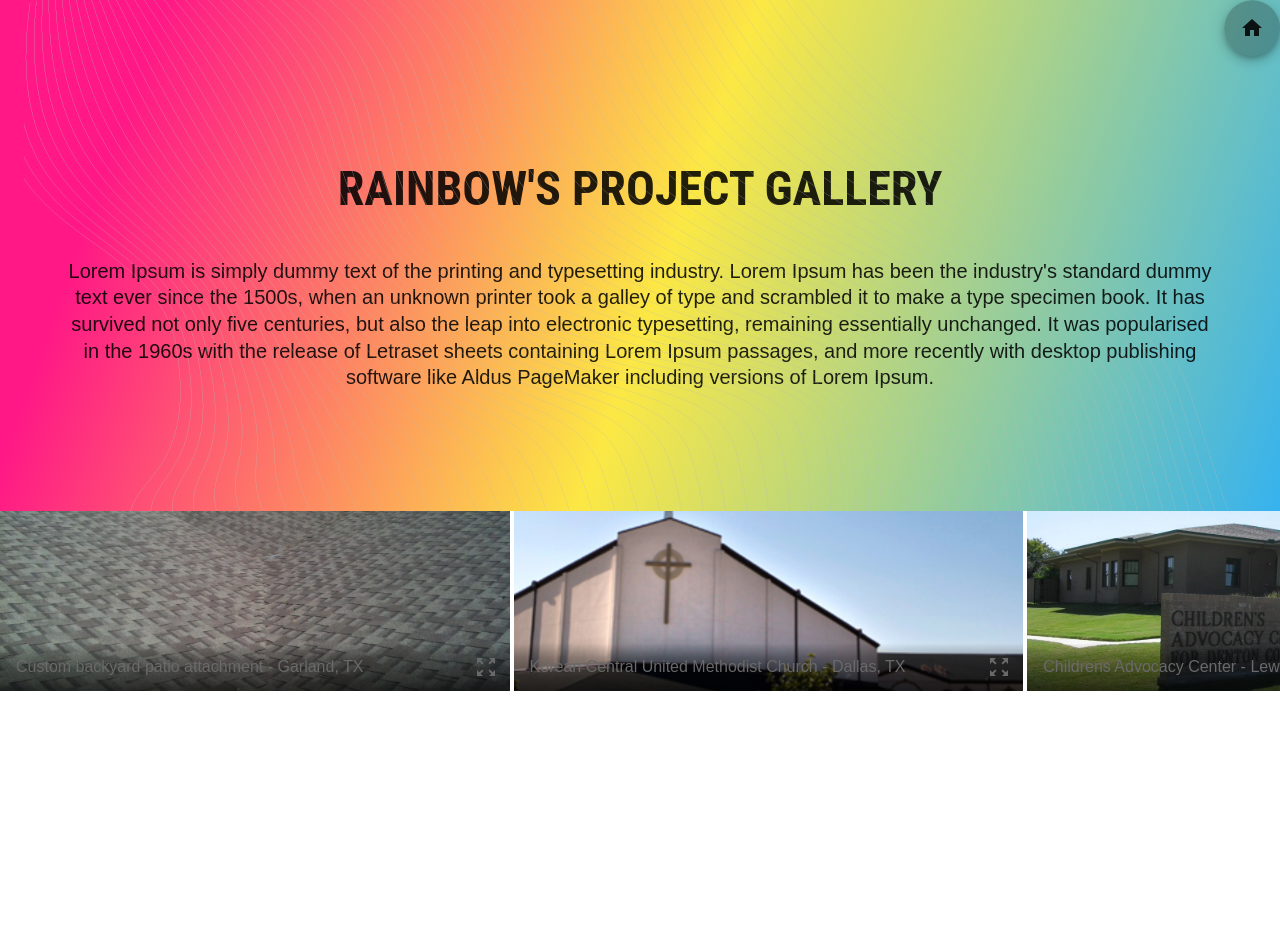
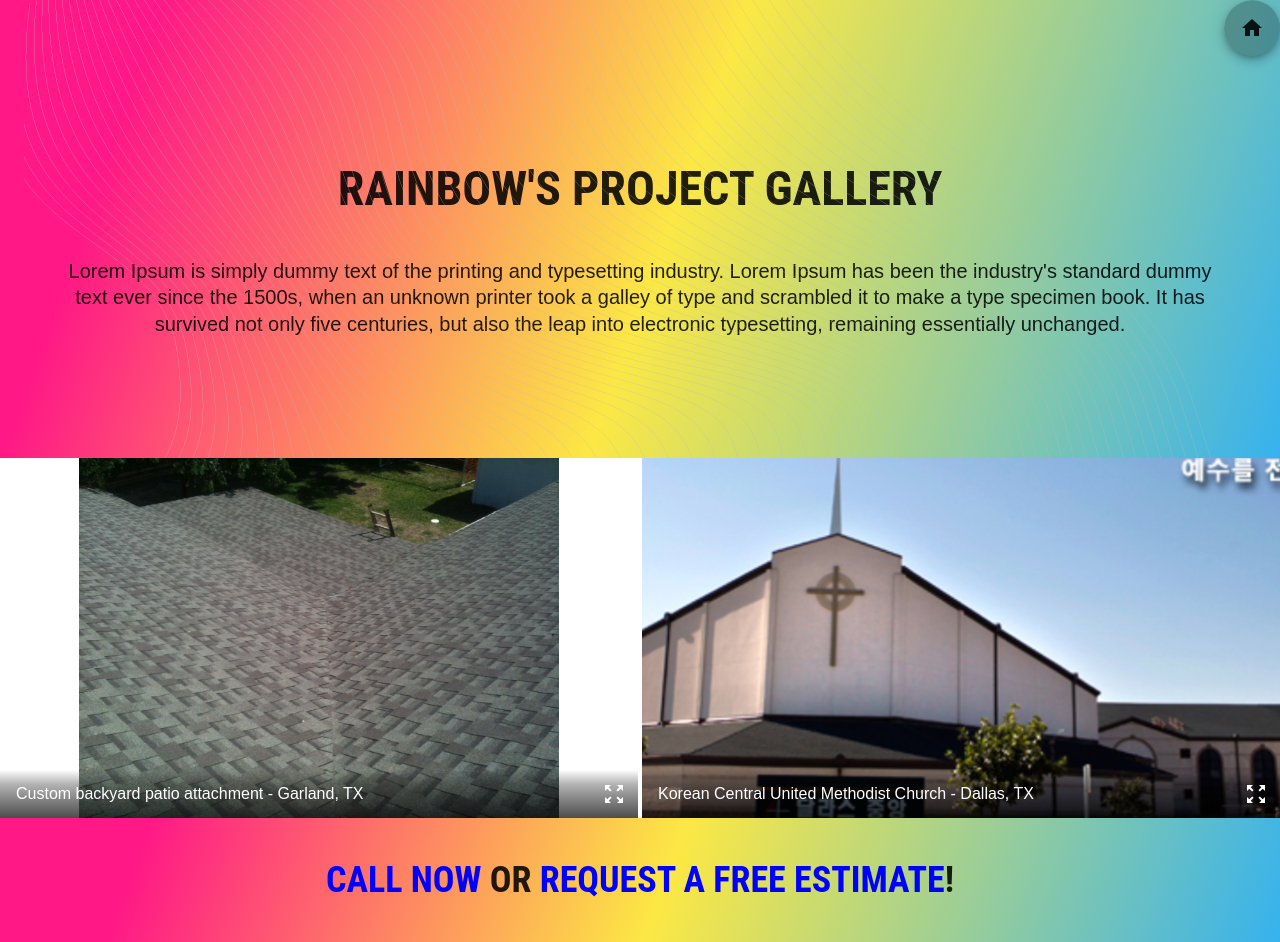
Before and after one commit to nwuerz/rainbow-remodeling, a React (Create React App) app: page /gallery in a window 1280 px wide. Before the commit the page ends 800 px from the top, so only its background shows below. Built offline with nearby package versions, Linux system fonts and the light colour scheme.

Commit message:
styled gallery page

```diff
--- a/src/components/tileData.json
+++ b/src/components/tileData.json
@@ -1,38 +1,47 @@
 [
     {
         "img": "/static/images/patio-attachment.jpg",
-        "title": "Custom backyard patio attachment - Garland, TX"
+        "title": "Custom backyard patio attachment - Garland, TX",
+        "popoverImg":"/static/images/patio-attachment.jpg"
     },
     {
         "img": "/static/images/korean-church.jpg",
-        "title": "Korean Central United Methodist Church - Dallas, TX"
+        "title": "Korean Central United Methodist Church - Dallas, TX",
+        "popoverImg":"static/images/korean-church.jpg"
     },
     {
         "img": "/static/images/advocacy-center.jpg",
-        "title": "Childrens Advocacy Center - Lewisville, TX"
+        "title": "Childrens Advocacy Center - Lewisville, TX",
+        "popoverImg":"/static/images/advocacy-center.jpg"
     },
     {
         "img": "/static/images/ntx-job-core.jpg",
-        "title": "North Texas Job Core - McKinney, TX"
+        "title": "North Texas Job Core - McKinney, TX",
+        "popoverImg":"/static/images/patio-attachment.jpg"
     },
     {
         "img": "/static/images/aquatics-center.jpg",
-        "title": "Chisolm Park Aquatics Center - Hurst, TX"
+        "title": "Chisolm Park Aquatics Center - Hurst, TX",
+        "popoverImg":"/static/images/patio-attachment.jpg"
     },
     {
         "img": "/static/images/adjuster-markings.jpg",
-        "title": "Adjuster markings of hail damage for total loss, full replacement! - Richardson, TX"
+        "title": "Adjuster markings of hail damage for total loss, full replacement! - Richardson, TX",
+        "popoverImg":"/static/images/patio-attachment.jpg"
     },
     {
         "img": "/static/images/lifetime-shingles.jpg",
-        "title": "Completed residential roof with Lifetime shingles! - Plano, TX"
+        "title": "Completed residential roof with Lifetime shingles! - Plano, TX",
+        "popoverImg":"/static/images/patio-attachment.jpg"
     },
     {
         "img": "/static/images/1605-front.jpg",
-        "title": "Completed residential roof with standard shingles! - Carrollton, TX"
+        "title": "Completed residential roof with standard shingles! - Carrollton, TX",
+        "popoverImg":"/static/images/patio-attachment.jpg"
     },
     {
         "img": "/static/images/1605-side.jpg",
-        "title": "Completed residential roof with standard shingles! - Carrollton, TX"
+        "title": "Completed residential roof with standard shingles! - Carrollton, TX",
+        "popoverImg":"/static/images/patio-attachment.jpg"
     }
 ]
--- a/src/pages/Gallery.jsx
+++ b/src/pages/Gallery.jsx
@@ -2,6 +2,7 @@ import React from 'react';
 import HomeButton from '../components/HomeButton';
 import GalleryHeader from '../views/GalleryHeader';
 import Projects from '../views/Projects';
+import GalleryFooter from '../views/GalleryFooter';
 
 const Gallery = () => {
     return (
@@ -9,6 +10,7 @@ const Gallery = () => {
         <HomeButton />
         <GalleryHeader />
         <Projects />
+        <GalleryFooter />
         </>
      );
 }
--- a/src/views/ClaimsHeader.jsx
+++ b/src/views/ClaimsHeader.jsx
@@ -95,11 +95,15 @@ function ClaimsHeader(props) {
             <div>
             <Typography className={classes.text} variant="h6" align="center">
               {
-                "If you have recently filed a claim with your insurance company, received an insurance settlement, or would just like to know whether it makes sense to pursue an insurance claim, Rainbow can help. Call us today at (469)855-6912 or"
+                "If you have recently filed a claim with your insurance company, received an insurance settlement, or would just like to know whether it makes sense to pursue an insurance claim, Rainbow can help."
+              }
+              <a className={classes.link} href="tel:469-855-6912">  call us </a>
+              {
+                "today or"
               }
               <a href="/estimate" className={classes.link}> request a quote </a>
               {
-                "and will be able to help you in as little as 24 hours."
+                "and we will be able to help you in as little as 24 hours."
               }
             </Typography>
             </div>
--- /dev/null
+++ b/src/views/GalleryFooter.jsx
@@ -0,0 +1,46 @@
+import React from 'react';
+import PropTypes from "prop-types";
+import { Grid, Typography, withStyles } from "@material-ui/core";
+
+const styles = (theme) => ({
+    root: {
+      display: "flex",
+      overflow: "hidden",
+      background:
+      "linear-gradient(109.6deg,  rgba(255,24,134,1) 11.2%, rgba(252,232,68,1) 52%, rgba(53,178,239,1) 100.2%)",
+    },
+    text: {
+        marginTop: theme.spacing(5),
+        marginBottom: theme.spacing(5)
+    },
+    link:
+    {
+      color: "blue",
+      textDecoration: "none"
+    }
+  });
+
+const GalleryFooter = (props) => {
+    const { classes } = props;
+
+    return (
+        <>
+        <Grid className={classes.root} container>
+            <Grid className={classes.text} item xs={12} m={12}>
+                <Typography variant="h4" align="center">
+                    <a className={classes.link} href="tel:469-855-6912">call now </a>
+                    or
+                    <a className={classes.link} href="/estimate"> request a free estimate</a>
+                    !
+                </Typography>
+            </Grid>
+        </Grid>
+        </>
+     );
+}
+
+GalleryFooter.propTypes = {
+    classes: PropTypes.object.isRequired,
+  };
+
+export default withStyles(styles)(GalleryFooter);
--- a/src/views/GalleryHeader.jsx
+++ b/src/views/GalleryHeader.jsx
@@ -59,7 +59,7 @@ const GalleryHeader = (props) => {
                   variant="h5"
                   align="center"
                 >
-                  {"Lorem Ipsum is simply dummy text of the printing and typesetting industry. Lorem Ipsum has been the industry's standard dummy text ever since the 1500s, when an unknown printer took a galley of type and scrambled it to make a type specimen book. It has survived not only five centuries, but also the leap into electronic typesetting, remaining essentially unchanged. It was popularised in the 1960s with the release of Letraset sheets containing Lorem Ipsum passages, and more recently with desktop publishing software like Aldus PageMaker including versions of Lorem Ipsum."}
+                  {"Lorem Ipsum is simply dummy text of the printing and typesetting industry. Lorem Ipsum has been the industry's standard dummy text ever since the 1500s, when an unknown printer took a galley of type and scrambled it to make a type specimen book. It has survived not only five centuries, but also the leap into electronic typesetting, remaining essentially unchanged."}
                 </Typography>
               </div>
             </Grid>
--- a/src/views/Projects.jsx
+++ b/src/views/Projects.jsx
@@ -1,8 +1,15 @@
-import React from "react";
+import React, { useState }  from "react";
 import { makeStyles } from "@material-ui/core/styles";
-import { GridList, GridListTile, GridListTileBar, IconButton } from '@material-ui/core';
-import ZoomOutMapIcon from '@material-ui/icons/ZoomOutMap';
-import tileData from '../components/tileData.json'
+import {
+  GridList,
+  GridListTile,
+  GridListTileBar,
+  IconButton,
+  Popover
+} from "@material-ui/core";
+import ZoomOutMapIcon from "@material-ui/icons/ZoomOutMap";
+import CloseIcon from '@material-ui/icons/Close';
+import tileData from "../components/tileData.json";
 
 const useStyles = makeStyles((theme) => ({
   root: {
@@ -17,24 +24,45 @@ const useStyles = makeStyles((theme) => ({
     // Promote the list into his own layer on Chrome. This cost memory but helps keeping high FPS.
     transform: "translateZ(0)",
   },
+  gridTile: {
+    height: "100%",
+  },
   title: {
-    color: theme.palette.primary.light,
+    color: "white",
   },
   titleBar: {
     background:
       "linear-gradient(to top, rgba(0,0,0,0.7) 0%, rgba(0,0,0,0.3) 70%, rgba(0,0,0,0) 100%)",
   },
+  closeButton: {
+    position: "absolute",
+    top: 0,
+    right: 0
+  }
 }));
 
 const Projects = () => {
   const classes = useStyles();
 
+  const [anchorPosition, setAnchorPosition] = useState(null);
+
+  const open = Boolean(anchorPosition);
+  const id = open ? "simple-popover" : undefined;
+
+  const handleClick = () => {
+    setAnchorPosition({ top: 200, left: 400 });
+  };
+
+  const handleClose = () => {
+    setAnchorPosition(null);
+  };
+
   return (
     <>
       <div className={classes.root}>
-        <GridList className={classes.gridList} cols={2.5}>
-          {tileData.map((tile) => (
-            <GridListTile key={tile.img}>
+        <GridList className={classes.gridList} cols={2}>
+          {tileData.map((tile, index) => (
+            <GridListTile key={tile.img} rows={2}>
               <img src={tile.img} alt={tile.title} />
               <GridListTileBar
                 title={tile.title}
@@ -43,11 +71,33 @@ const Projects = () => {
                   title: classes.title,
                 }}
                 actionIcon={
-                  <IconButton aria-label={`star ${tile.title}`}>
+                  <IconButton
+                    onClick={handleClick}
+                    aria-label={`star ${tile.title}`}
+                  >
                     <ZoomOutMapIcon className={classes.title} />
                   </IconButton>
                 }
               />
+              <Popover
+                id={id}
+                open={open}
+                anchorPosition={anchorPosition}
+                onClose={handleClose}
+                anchorOrigin={{
+                  vertical: "top",
+                  horizontal: "left",
+                }}
+                transformOrigin={{
+                  vertical: "top",
+                  horizontal: "left",
+                }}
+                className={classes.popover}
+              >
+                <CloseIcon onClick={handleClose} className={classes.closeButton}/>
+                <img src={tile.img} alt={tile.title} />
+                <h3>{tile.title}</h3>
+              </Popover>
             </GridListTile>
           ))}
         </GridList>
```
Also changed, not shown: src/components/imagePopover.jsx (added).
